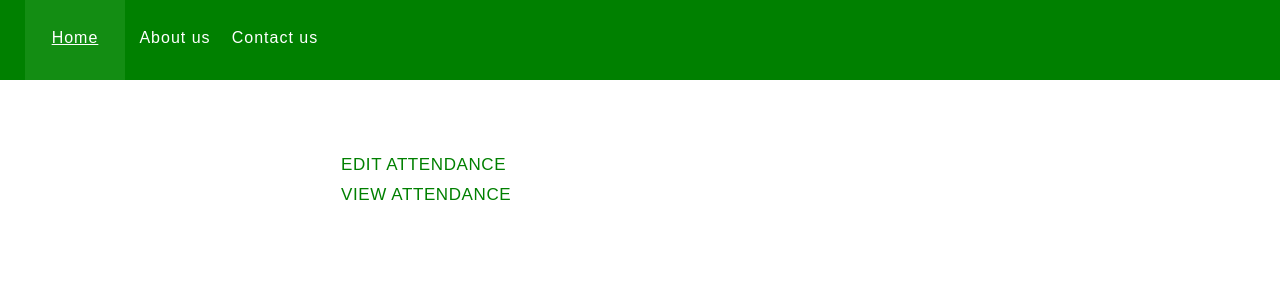
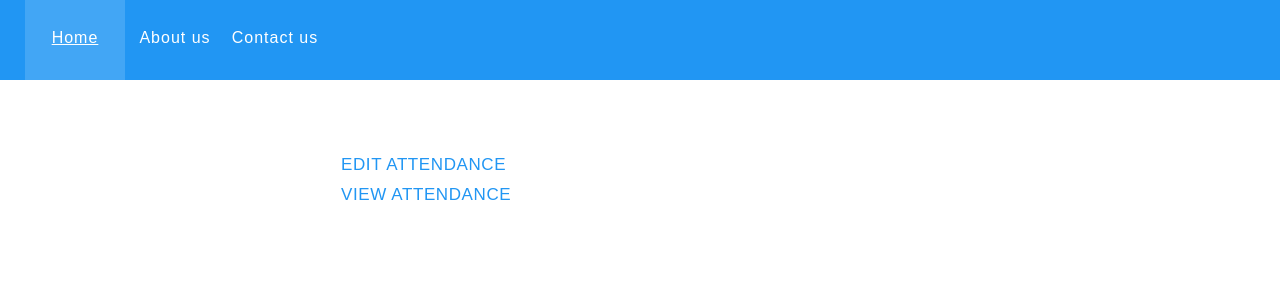
Before and after one commit to Smit36/adit-rms-front, a React (Create React App) app: page / in a window 1280 px wide. Shown: the top 300 px of the page. Built offline with nearby package versions, Linux system fonts and the light colour scheme.

Commit message:
few improvements in header styles

```diff
--- a/src/components/Header/Header.css
+++ b/src/components/Header/Header.css
@@ -2,11 +2,12 @@
     display: flex;
     align-items: center;
     justify-content: flex-start;
-    background-color: #008000;
+    background-color: #2196f3;
     letter-spacing: 1px;
     padding: 0 25px;
     height: 80px;
 }
+
 
 .header-link {
     width: 100px;
@@ -22,11 +23,11 @@
 }
 
 .header-link.active {
-    background-color: #138d13;
+    background-color: #42a6f5;
     text-decoration: underline;
 }
 
 .header-link:hover {
     cursor: pointer;
-    background-color: #138d13;
+    background-color: #42a6f5;
 }
--- a/src/components/Header/Header.js
+++ b/src/components/Header/Header.js
@@ -3,12 +3,25 @@ import { Link } from 'react-router-dom';
 import './Header.css';
 
 class Header extends React.Component {
+  constructor(props) {
+    super(props);
+    this.state = {
+      active: 'Home'
+    }
+    this.handleClick = this.handleClick.bind(this);
+  }
+
+  handleClick(e) {
+    const active = e.target.text;
+    this.setState(() => ({ active }));
+  }
+
   render() {
     return (
       <div className='header'>
-        <Link className='header-link active' to='/'>Home</Link>
-        <Link className='header-link' to='/about'>About us</Link>
-        <Link className='header-link' to='/contact'>Contact us</Link>
+        <Link className={`header-link ${this.state.active === 'Home' ? 'active' : ''}`} to='/' onClick={this.handleClick}>Home</Link>
+        <Link className={`header-link ${this.state.active === 'About us' ? 'active' : ''}`} to='/about' onClick={this.handleClick}>About us</Link>
+        <Link className={`header-link ${this.state.active === 'Contact us' ? 'active' : ''}`} to='/contact' onClick={this.handleClick}>Contact us</Link>
       </div>
     );
   }
--- a/src/components/Home/Home.css
+++ b/src/components/Home/Home.css
@@ -21,7 +21,7 @@
 }
 
 .home-link a {
-    color: #008000;
+    color: #2196f3;
     text-decoration: none;
 }
 
```
